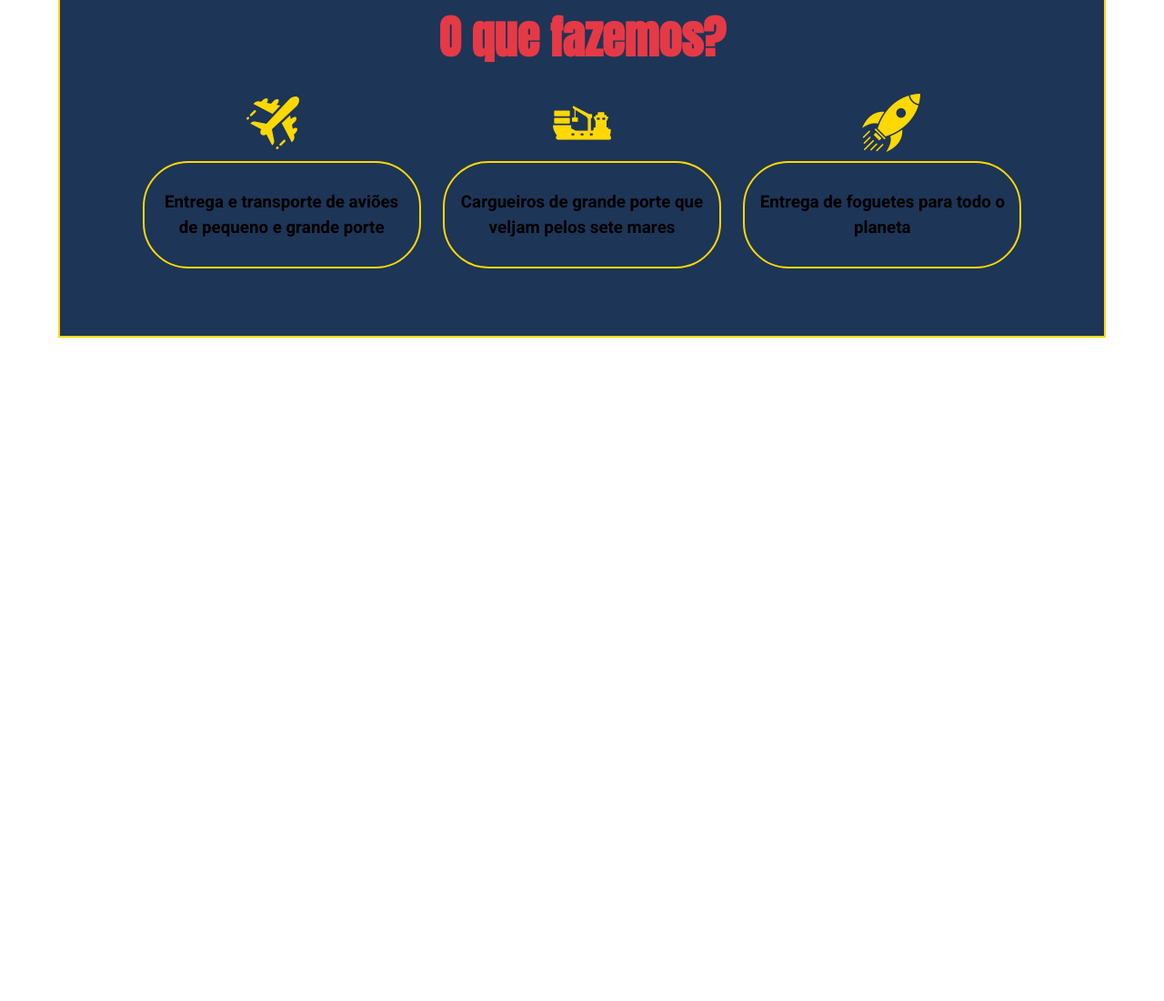
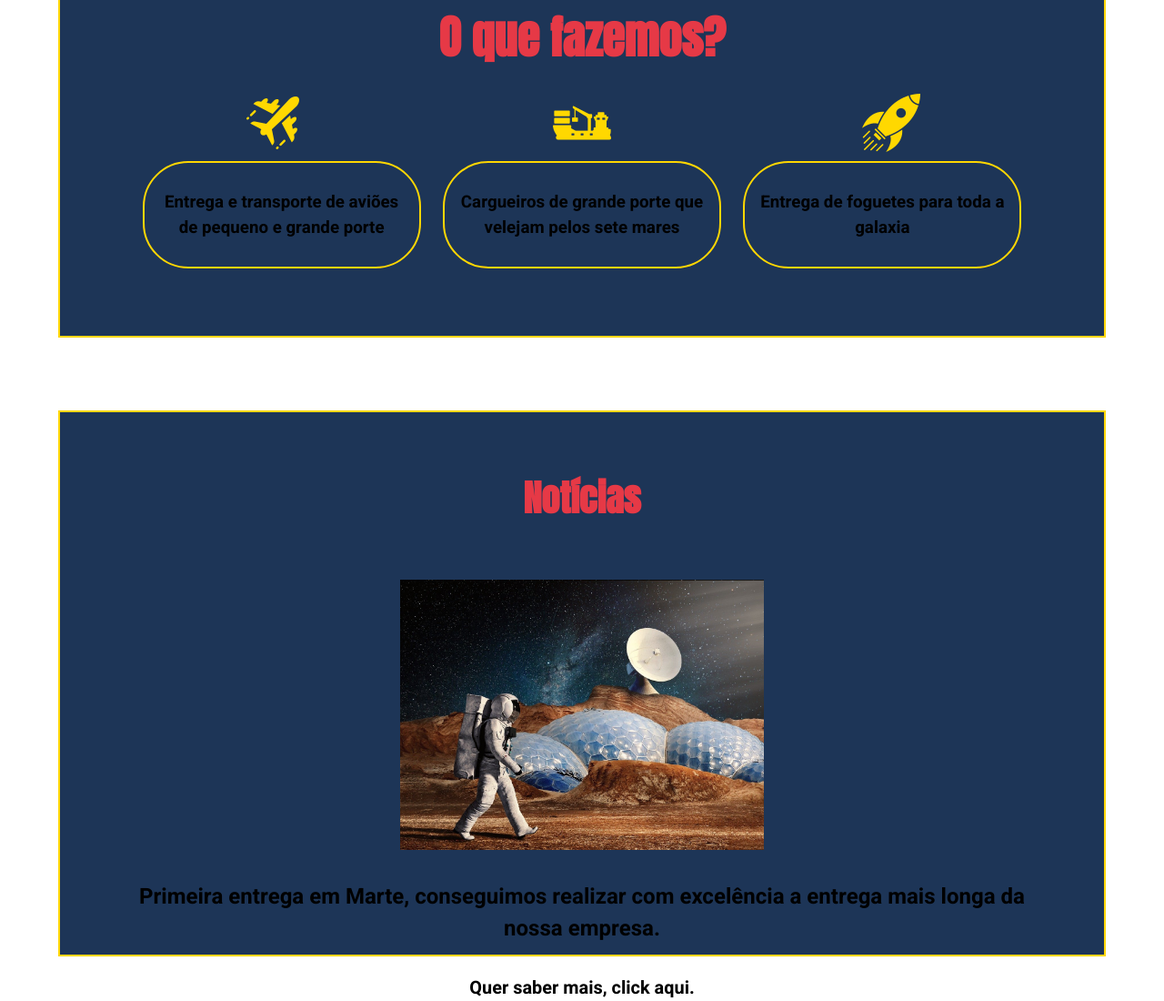
Before and after one commit to GumaFroids/SiteSamLog, a plain HTML site: page samlog/samlog/index.html in a window 1280 px wide. Shown: the part 843-1943 px from the top of the page at 91% size. Before the commit the page ends 1214 px from the top, so only its background shows below. Drawn offline with Linux system fonts and the light colour scheme.

Commit message:
Ultima atualização

```diff
--- a/samlog/CSS/estilo.css
+++ b/samlog/CSS/estilo.css
@@ -44,7 +44,6 @@ body{
     color: #e63946;
 }
 
-/* .menu{ */
  ul{
     text-align: right;
     padding: 20px;
@@ -52,7 +51,6 @@ body{
     /* border: 2px solid white; */
 }
 
-/* .menu a, .dropbtn{ */
 ul a{
     color: #e63946;
     text-decoration: none;
@@ -63,15 +61,6 @@ ul a{
 ul a:hover{
     border-top: 5px solid black;
     color: aqua;
-}
-
-/* .menu a:hover, .dropdown:hover .dropbtn{ */
-.dropdown:hover .dropbtn{
-
-    /* color: gold; */
-    /* background: gold; */
-    /* background-image: linear-gradient(#1d3557 #457b9d #e63946); */
-    /* border-top: top 4px solid  */
 }
 
 #dropbtn{
@@ -116,7 +105,6 @@ li.dropdown{
 
 .dropdown:hover .dropdown-content{
     display: block;
-
 }
 
 .header{
@@ -126,8 +114,8 @@ li.dropdown{
 
 .PH{
     height: 100%;
-    background: #1d3557;
-    opacity: 0.9;
+    /* background: #1d3557; */
+    /* opacity: 0.9; */
 }
 
 section{
@@ -145,6 +133,7 @@ section{
 }
 
 section h2{
+    cursor: context-menu;
     height: 100px;
     width: 100%;
     font-size: 50px;
@@ -154,29 +143,18 @@ section h2{
     color: #e63946;
 }
 
-.legenda{
-
-
-}
-
-/* section img{ */
-    /* height:90px; */
-    /* width: 90px; */
-    /* margin-top: 80px; */
-    /* text-align: center; */
-}
-
 .servicos{
     display: inline-block;
-    margin: 5%;
+    margin: 0;
 }
 
 .card{
     border-radius: 50px;
     display: inline-block;
+    justify-content: space-around;
     width: 30%;
     padding: 10px;
-    margin: 1%;
+    margin:1%;
     border: 2px solid gold;
 }
 
@@ -192,3 +170,41 @@ section h2{
     /* display: inline-block; */
     /* justify-content: space-around; */
 }
+
+article{
+    /* background-image: linear-gradient(#1d3557, #e63946); */
+    background: #1d3557;
+    padding: 5%;
+    /* display: inline-block; */
+    margin-top: 80px;
+    border: 2px solid gold;
+    margin-left: 5%;
+    margin-right: 5%;
+    /* height: 400px; */
+    width: 90%;
+    height: 100%;
+    text-align: center;
+}
+
+.Nota{
+    cursor: context-menu;
+    height: 100px;
+    width: 100%;
+    font-size: 40px;
+    margin: 0;
+    font-family: 'Anton', sans-serif;
+    font-weight: bold;
+    color: #e63946;
+    /* color: #e63946; */
+
+}
+
+#marte{
+    border: 2px solid gold;
+    /* width: 405px; */
+}
+
+#marte img{
+    float: left;
+    margin-right: 20px;
+}
--- a/samlog/samlog/index.html
+++ b/samlog/samlog/index.html
@@ -57,13 +57,22 @@
                     <h3>Entrega e transporte de aviões de pequeno e grande porte</h3>
             </div>
             <div class="card">
-                    <h3>Cargueiros de grande porte que veljam pelos sete mares</h3>
+                    <h3>Cargueiros de grande porte que velejam pelos sete mares</h3>
             </div>
             <div class="card">
-                    <h3> Entrega de foguetes para todo o planeta</h3>
+                    <h3> Entrega de foguetes para toda a galaxia</h3>
             </div>
     </div>
     </section>
+
+    <article>
+        <h2 class="Nota">Notícias<h2>
+        <div class="marte">
+        <img src="../img/cosmonaut-4126820_1280.jpg" width="400">
+				<p>Primeira entrega em Marte, conseguimos realizar com excelência a entrega mais longa da nossa empresa.</p><p><h5>Quer saber mais, click aqui.</h5></p>
+        </div>
+
+    </article>
 
 
 
```
Also changed, not shown: samlog/img/cosmonaut-4126820_1280.jpg (added).
